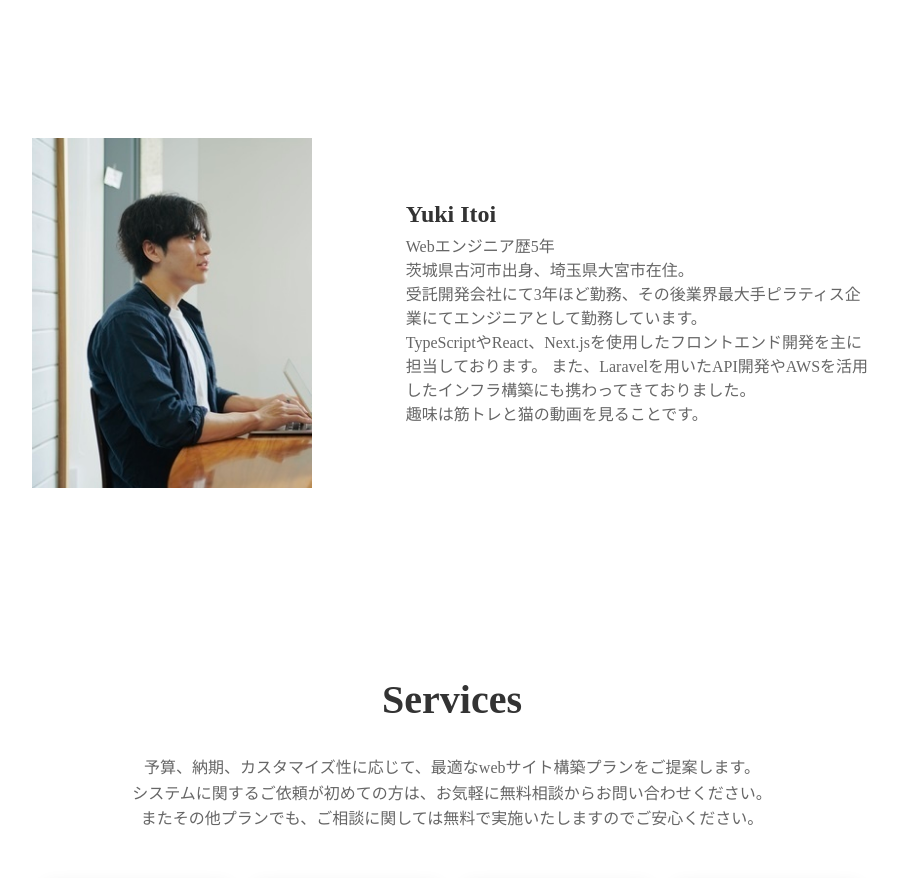
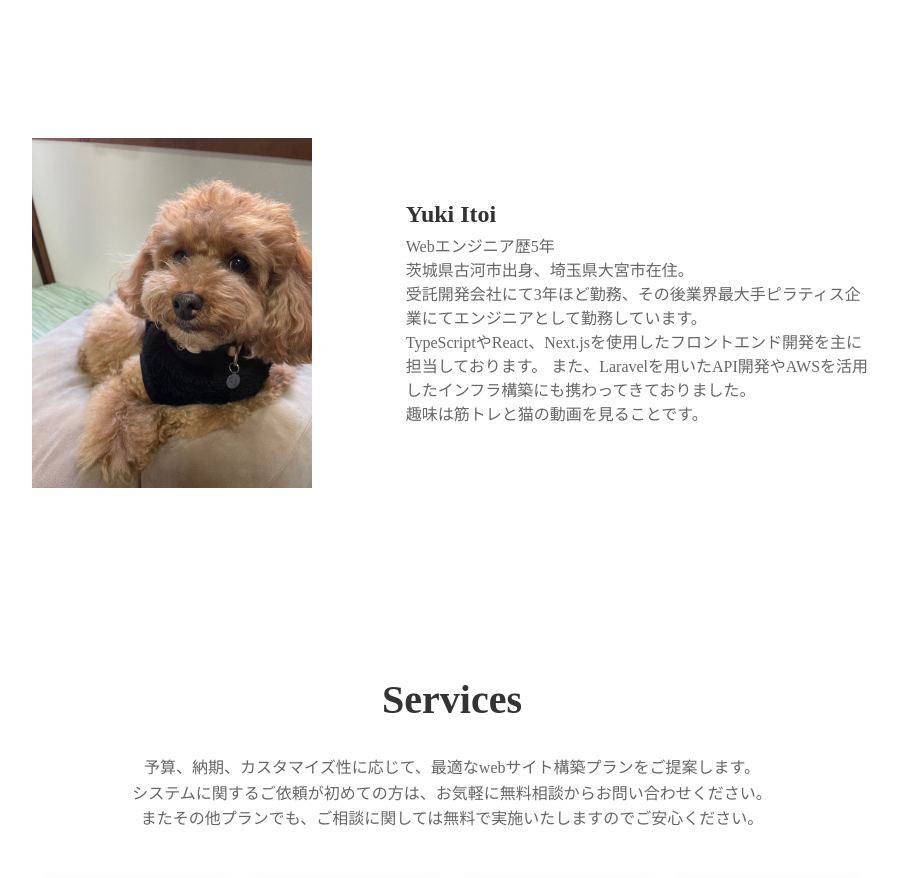
Before and after one commit to yuuki999/blog, a Next.js app: page / in a window 1280 px wide. Shown: the part 780-1658 px from the top of the page, without its empty margins (188-1086 px from the left). Built offline with nearby package versions, Linux system fonts and the light colour scheme.

Commit message:
犬を追加

```diff
--- a/src/app/components/Profile.tsx
+++ b/src/app/components/Profile.tsx
@@ -12,7 +12,7 @@ function Profile() {
         <section id="about" className={`${styles.profile} ${isMobile ? styles.mobile : ''}`}>
             <div className={styles.profile_image}>
               <Image
-                src="/images/profile.jpeg"
+                src="/images/dog.jpeg"
                 alt="yuuki san"
                 layout="intrinsic"
                 width={300}
```
Also changed, not shown: public/images/dog.jpeg (added), public/images/profile.jpeg (deleted).
